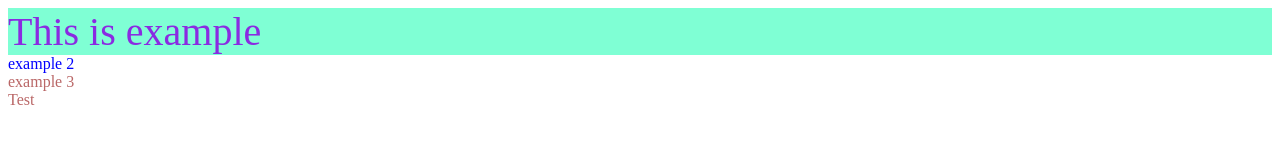
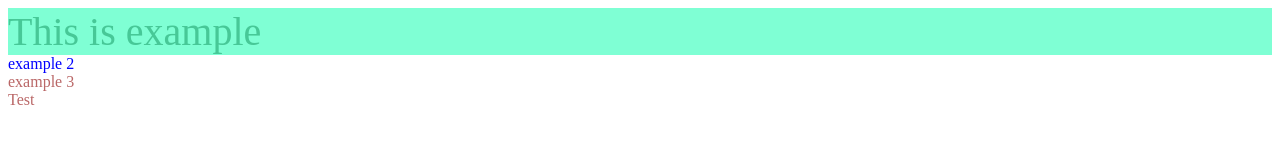
Before and after one commit to nhi-22/Telos-BTVN-NHI, a plain HTML site: page demo2.html in a window 1280 px wide. Drawn offline with Linux system fonts and the light colour scheme.

Commit message:
Second commit

```diff
--- a/demo2.html
+++ b/demo2.html
@@ -9,7 +9,7 @@
 </style>
 <link rel="stylesheet" href="style.css">
 <body>
-    <div style="color: blueviolet;background-color: aquamarine;font-size: 40px;border: 3cm;">
+    <div style="color: rgb(71, 200, 151);background-color: aquamarine;font-size: 40px;border: 3cm;">
         This is example
     </div>
     <div class="abc">example 2</div>
```
